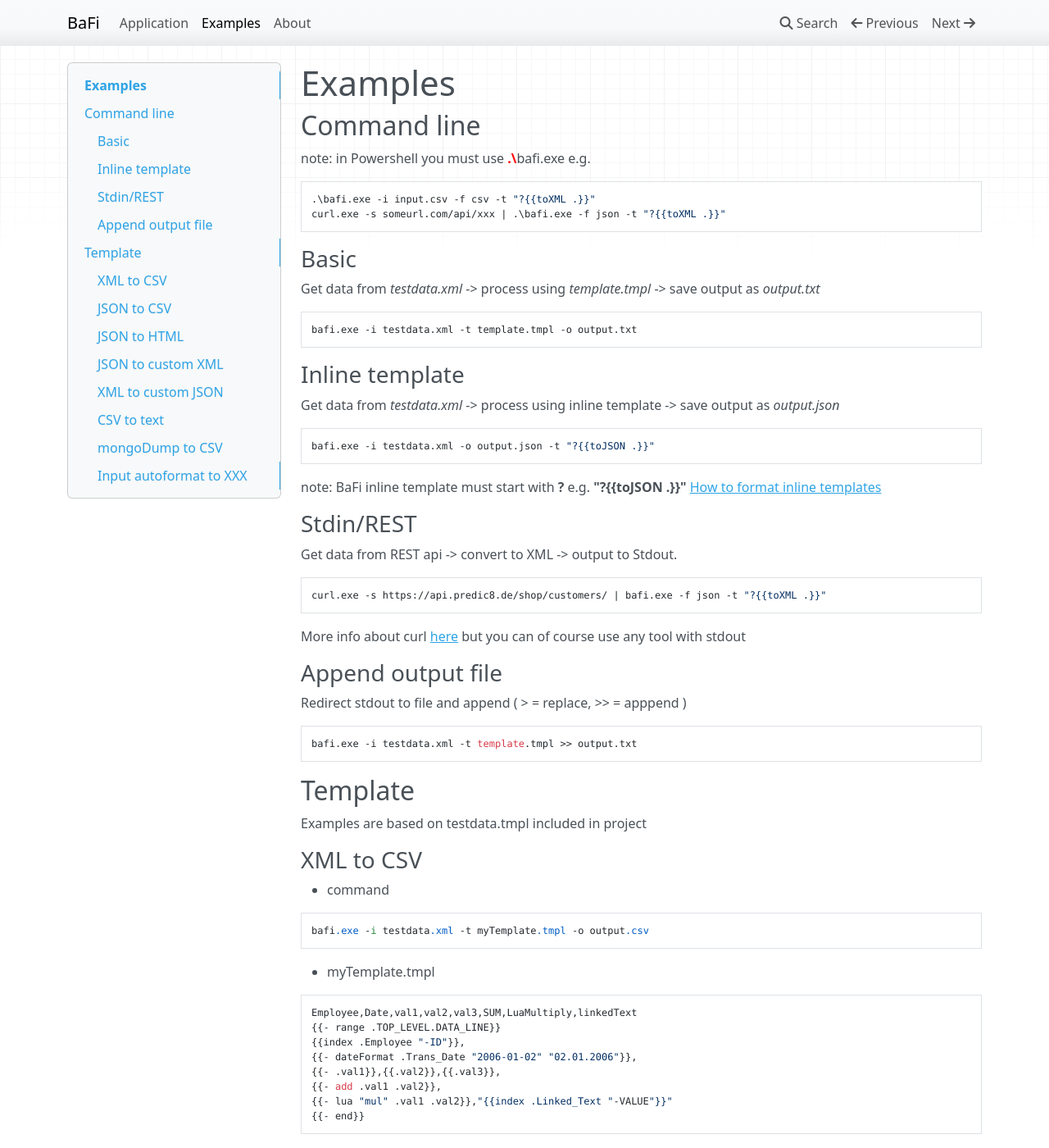
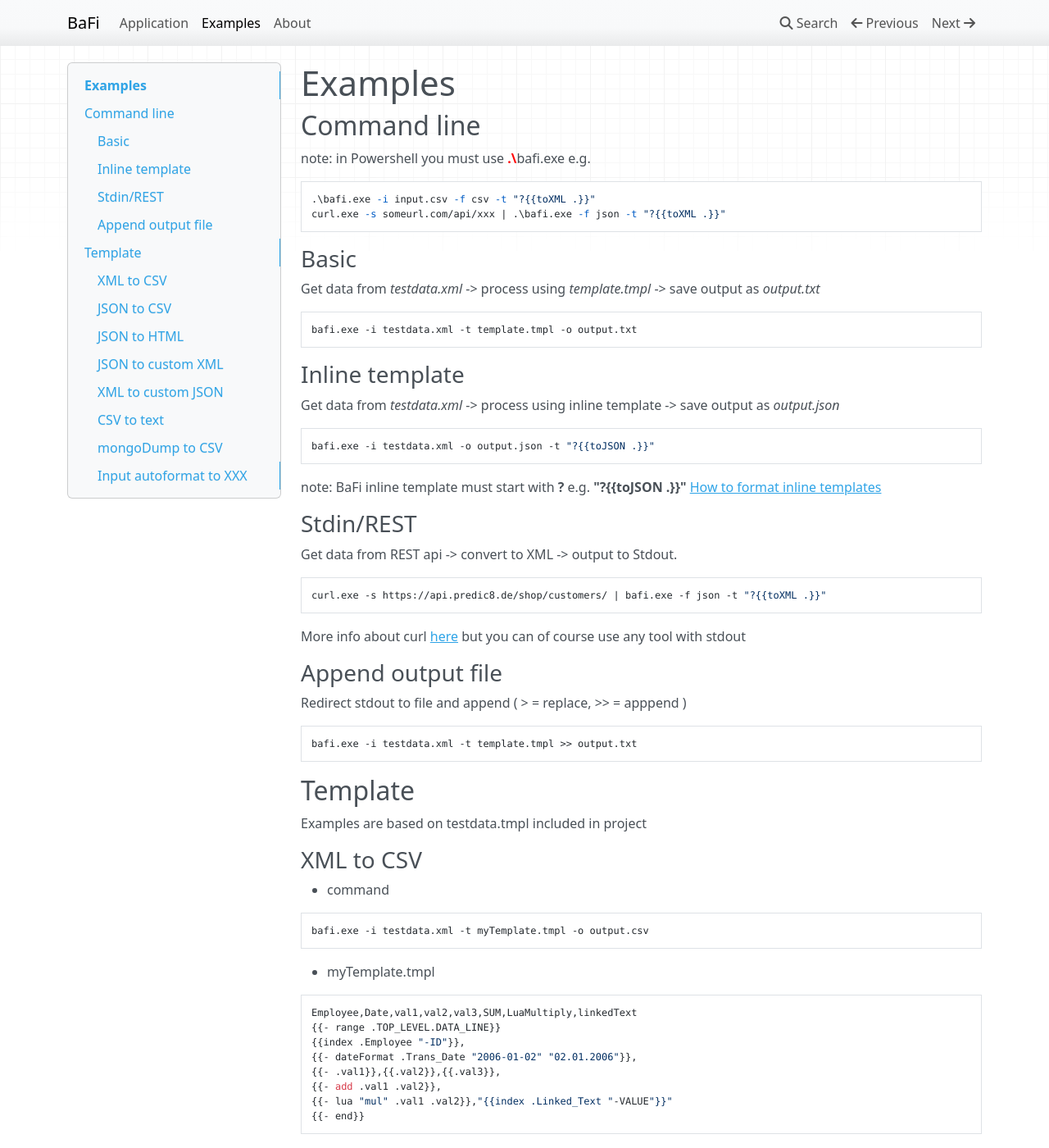
Before and after one commit to mmalcek/bafi, an MkDocs documentation site: the page built from docs/examples.md, in a window 1280 px wide and 1400 px high. Shown: the whole window at 82% size. Built offline with MkDocs 1.6.1, drawn with Linux system fonts in a browser that asks for light colours; nearby versions of some CDN libraries; some of the changed text lies outside the part shown.

````diff
--- a/docs/examples.md
+++ b/docs/examples.md
@@ -1,7 +1,7 @@
 # Examples
 ## Command line
 note: in Powershell you must use <span style="color:red; font-weight: bold;">.\\</span>bafi.exe e.g.
-```
+```powershell
 .\bafi.exe -i input.csv -f csv -t "?{{toXML .}}"
 curl.exe -s someurl.com/api/xxx | .\bafi.exe -f json -t "?{{toXML .}}"
 ```
@@ -27,7 +27,7 @@ More info about curl [here](https://curl.se/) but you can of course use any tool
 
 ### Append output file
 Redirect stdout to file and append ( > = replace, >> = apppend )
-```
+```sh
 bafi.exe -i testdata.xml -t template.tmpl >> output.txt
 ```
 
@@ -36,7 +36,7 @@ Examples are based on testdata.tmpl included in project
 
 ### XML to CSV
 - command
-```
+```sh
 bafi.exe -i testdata.xml -t myTemplate.tmpl -o output.csv
 ```
 - myTemplate.tmpl
@@ -53,7 +53,7 @@ Employee,Date,val1,val2,val3,SUM,LuaMultiply,linkedText
 
 ### JSON to CSV
 - command
-```
+```sh
 curl.exe -s https://api.predic8.de/shop/customers/ | bafi.exe -f json -t myTemplate.tmpl -o output.html
 ```
 - myTemplate.tmpl
@@ -66,7 +66,7 @@ name,surname
 
 ### JSON to HTML
 - command
-```
+```sh
 curl.exe -s https://api.predic8.de/shop/customers/ | bafi.exe -f json -t myTemplate.tmpl -o output.html
 ```
 - myTemplate.tmpl
@@ -88,7 +88,7 @@ table, th, td { border: 1px solid black; width: 400px; }
 ```
 ### JSON to custom XML
 - command
-```
+```sh
 curl.exe -s https://api.predic8.de/shop/customers/ | bafi.exe -f json -t myTemplate.tmpl -o output.xml
 ```
 - myTemplate.tmpl
@@ -106,7 +106,7 @@ curl.exe -s https://api.predic8.de/shop/customers/ | bafi.exe -f json -t myTempl
 
 ### XML to custom JSON
 - command
-```
+```sh
 bafi.exe -i testdata.xml -t myTemplate.tmpl -o output.json
 ```
 
@@ -133,7 +133,7 @@ JSON in $new variable can be mapped to struct and autoformatted to other formats
 
 ### CSV to text
 - command
-```
+```sh
 bafi.exe -i users.csv -f csv -t myTemplate.tmpl -o output.txt
 ```
 users.csv
@@ -152,7 +152,7 @@ note: CSV file must be **[RFC4180](https://datatracker.ietf.org/doc/html/rfc4180
 
 ### mongoDump to CSV
 - command
-```
+```sh
 bafi.exe -i users.bson -f bson -t myTemplate.tmpl -o output.html
 ```
 - myTemplate.tmpl
@@ -165,7 +165,7 @@ name,surname
 
 ### Input autoformat to XXX
 Input data can be easily fomated to oher formats by functions **toXML,toJSON,toBSON,toYAML**. In this case its not necesarry add template file because it's as easy as
-```
+```sh
 curl.exe -s https://api.predic8.de/shop/customers/ | bafi.exe -f json -t "?{{toXML .}}" -o output.xml
 curl.exe -s https://api.predic8.de/shop/customers/ | bafi.exe -f json -t "?{{toJSON .}}" -o output.json
 curl.exe -s https://api.predic8.de/shop/customers/ | bafi.exe -f json -t "?{{toBSON .}}" -o output.bson
--- a/mkdocs.yml
+++ b/mkdocs.yml
@@ -9,6 +9,7 @@ theme:
   highlightjs: true
   hljs_languages:
     - lua
+    - powershell
   navigation_depth: 4
   nav_style: light
   plugins:
````
Also changed, not shown: docs/README.md (+14 -7 lines).
